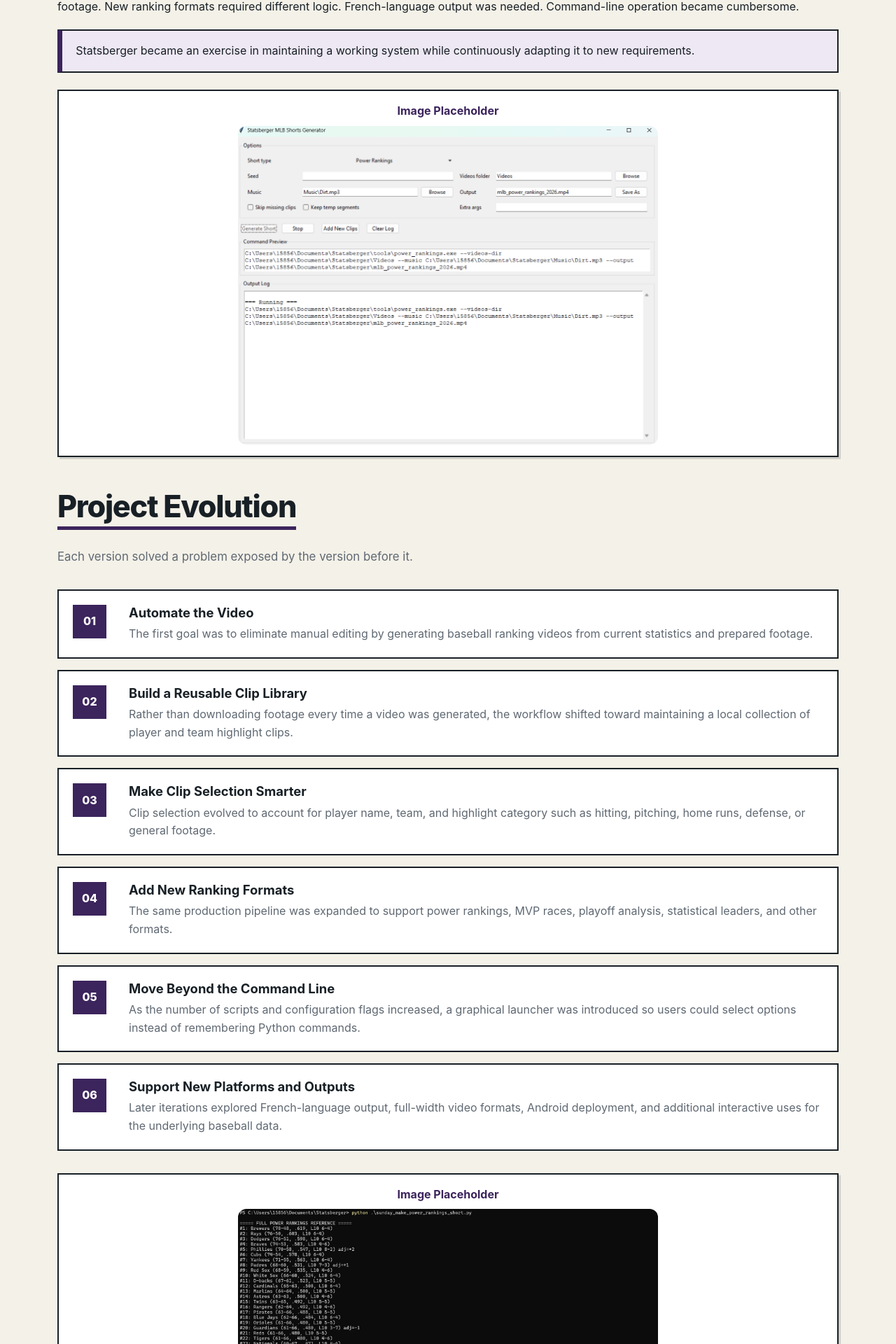
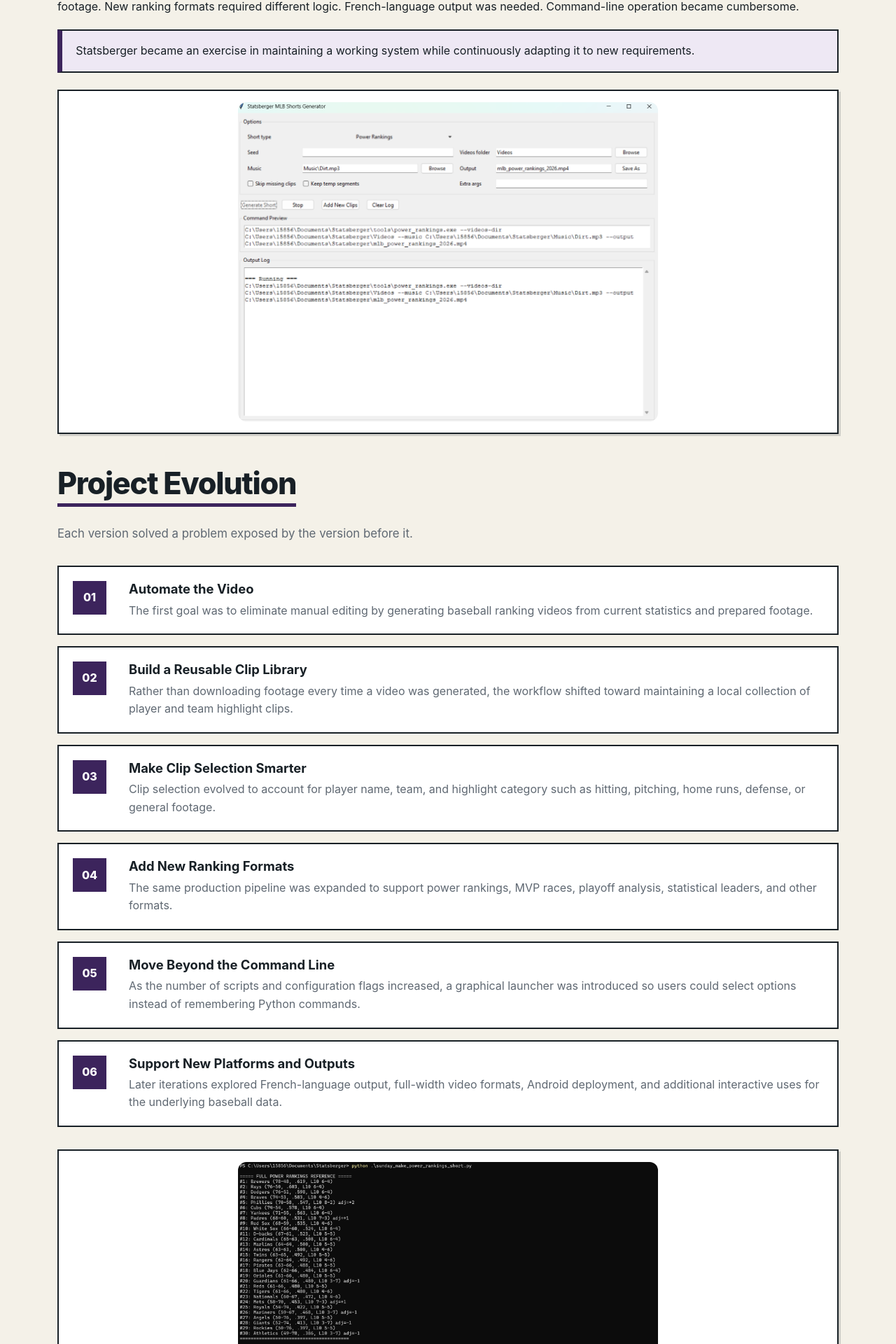
Before and after one commit to bhanel1998/portfolio, a Vue app: page /statsberger in a window 1280 px wide. Shown: the part 1653-3573 px from the top of the page at 70% size. Built offline with nearby package versions, Linux system fonts and the light colour scheme.

Commit message:
removed image placeholder words

```diff
--- a/src/pages/StatsbergerPage.vue
+++ b/src/pages/StatsbergerPage.vue
@@ -123,7 +123,7 @@
 
                 <!-- IMAGE PLACEHOLDER 1 -->
                 <div class="placeholder">
-                    <strong>Image Placeholder</strong>
+
                     <p>
                         <img src="../assets/stats1.png" alt="GUI Screenshot" style="width:100%; border-radius:12px;">
                     </p>
@@ -240,7 +240,7 @@
 
                 <!-- IMAGE PLACEHOLDER 2 -->
                 <div class="placeholder">
-                    <strong>Image Placeholder</strong>
+
                     <p>
                         <img src="../assets/stats2.png" alt="Screenshot showing original command line interface" style="width:100%; border-radius:12px;">
                     </p>
@@ -394,7 +394,7 @@
 
                         <!-- IMAGE PLACEHOLDER 4 -->
                         <div class="placeholder">
-                            <strong>Image Placeholder</strong>
+
                             <p>
                                 <img src="../assets/stats3.png" alt="Screenshot showing a failed export with 0 bytes" style="width:100%; border-radius:12px;">
                             </p>
@@ -473,7 +473,7 @@
 
                 <!-- IMAGE PLACEHOLDER 5 -->
                 <div class="placeholder">
-                    <strong>Image Placeholder</strong>
+
                     <p>
                         <img src="../assets/stats4.png" alt="Screenshot showing videos in ClipAssist, essentially a screenshot of mp4 files in Windows Explorer" style="width:100%; border-radius:12px;">
                     </p>
```
